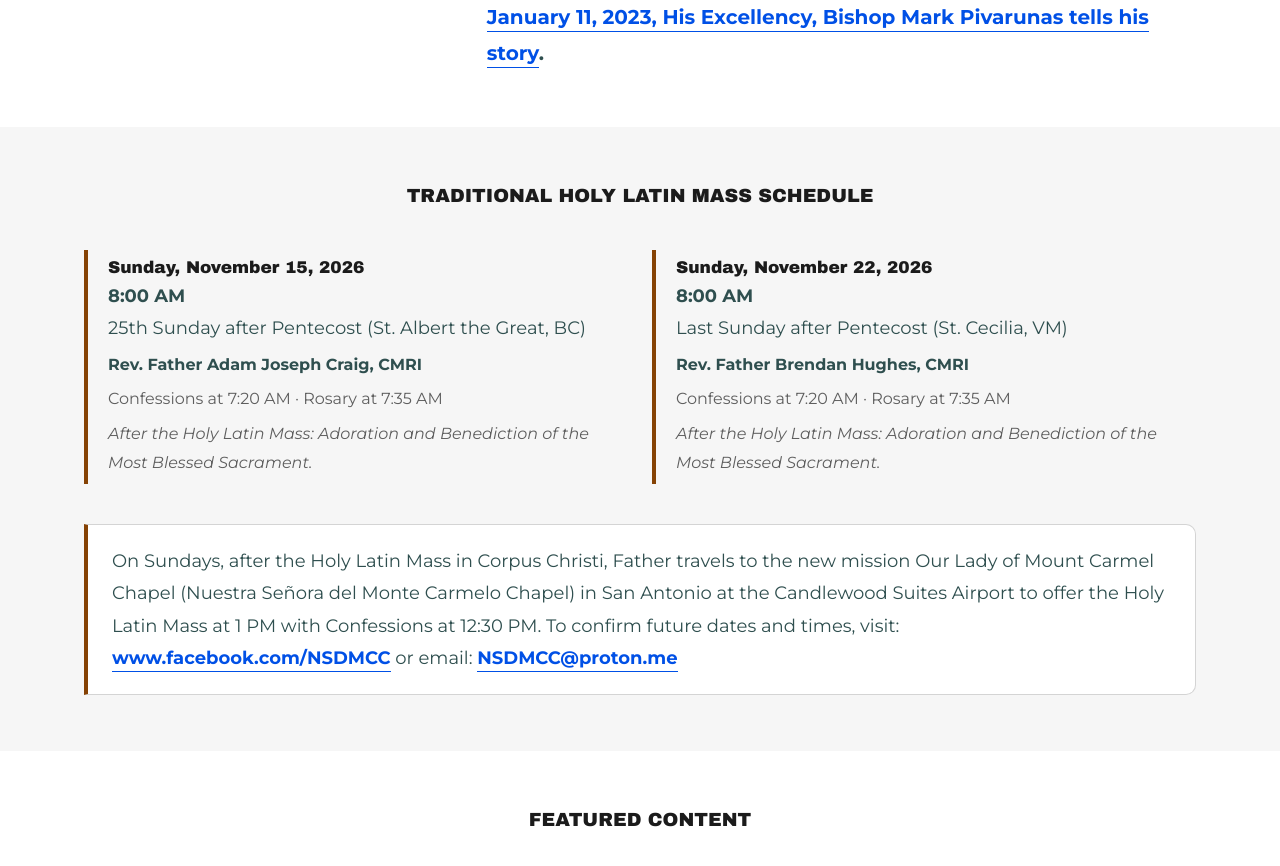
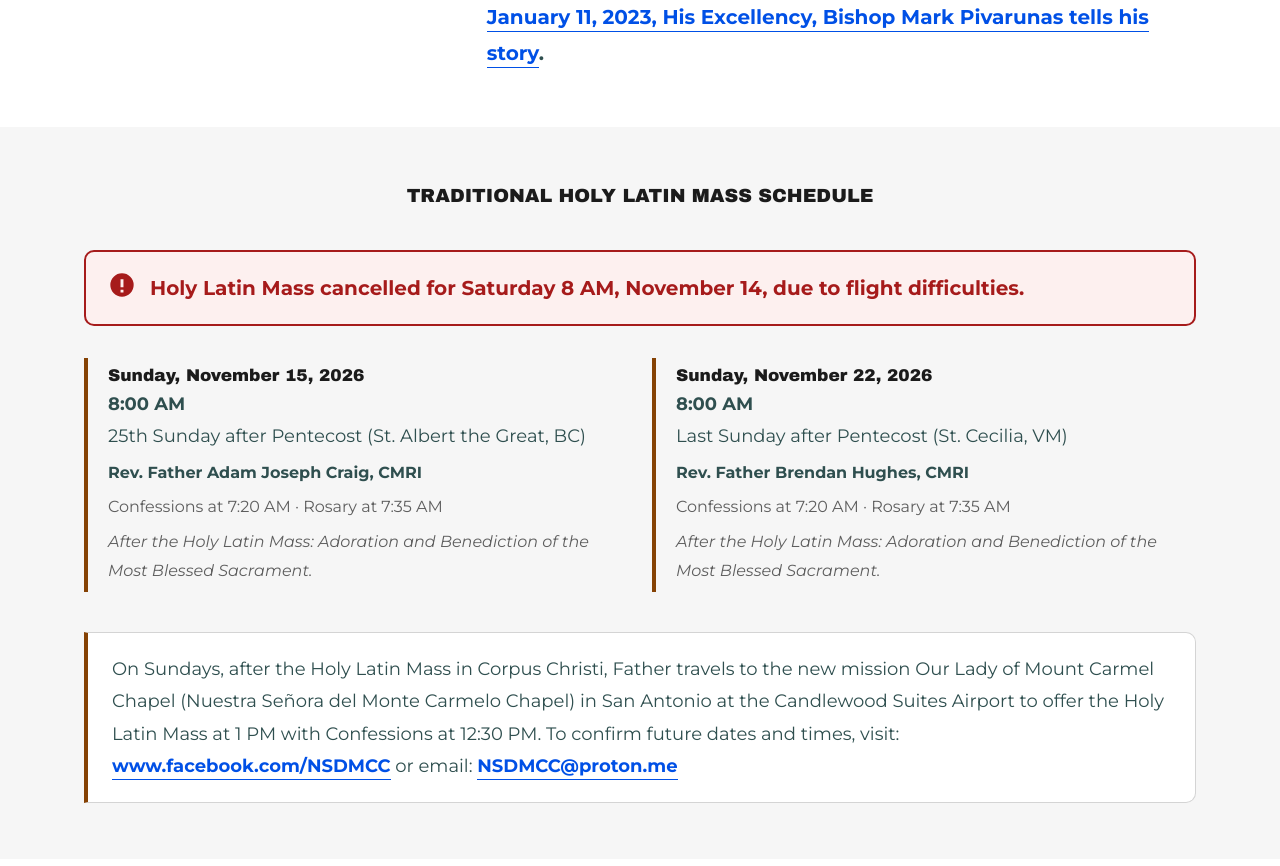
Before and after one commit to ourladymhtchurch/ourladymhtchurch.github.io, a Jekyll site: the page built from index.html, in a window 1280 px wide, cut to the strip 2219-3090 px from the top of the page. Shown: the top 866 px of the strip. Built offline with Jekyll 4.4.1, drawn with Linux system fonts in a browser that asks for light colours.

Commit message:
Add a red alert under the Holy Latin Mass Schedule heading for the November 14 cancellation

```diff
--- a/_data/schedule.yml
+++ b/_data/schedule.yml
@@ -11,9 +11,16 @@
 # links as <https://address>, <name@address> or [words](https://address). Delete the
 # notice (or leave it empty) to hide the box.
 #
+# "alert" is an urgent red box shown right under the "Traditional Holy Latin Mass
+# Schedule" heading, above the Mass cards (for example, a cancellation). Delete it
+# (or leave it empty) to hide the box.
+#
 # Sermons are in _data/featured.yml; prayer intentions and quotes are in
 # _data/prayer.yml.
 # ---------------------------------------------------------------------------
+
+alert: |
+  Holy Latin Mass cancelled for Saturday 8 AM, November 14, due to flight difficulties.
 
 notice: |
   On Sundays, after the Holy Latin Mass in Corpus Christi, Father travels to the new mission Our Lady of Mount Carmel Chapel (Nuestra Señora del Monte Carmelo Chapel) in San Antonio at the Candlewood Suites Airport to offer the Holy Latin Mass at 1 PM with Confessions at 12:30 PM. To confirm future dates and times, visit: [www.facebook.com/NSDMCC](https://www.facebook.com/NSDMCC) or email: <NSDMCC@proton.me>
--- a/_sass/olmht/_home.scss
+++ b/_sass/olmht/_home.scss
@@ -3,6 +3,16 @@
 .news-updated { text-align: center; font-size: 17px; font-weight: 700; color: var(--brown); margin: -24px 0 32px; }
 .news-list { list-style: none; margin: 40px 0 0; padding: 0; }
 .news-list li { font-size: 18px; color: var(--slate); padding: 16px 0; border-top: 1px solid var(--rule); }
+
+/* Urgent box under the schedule heading ("alert" in _data/schedule.yml), e.g. a cancellation */
+.schedule-alert {
+  display: flex; align-items: flex-start; gap: 14px;
+  margin: 0 0 32px; padding: 18px 22px;
+  background: var(--alert-bg); border: 2px solid var(--alert); border-radius: 10px;
+  font-size: 20px; font-weight: 700; line-height: 1.45; color: var(--alert);
+}
+.schedule-alert svg { flex: none; width: 28px; height: 28px; margin-top: 1px; }
+.schedule-alert p + p { margin-top: 10px; }
 
 .schedule-celebrant { font-size: 20px; font-weight: 700; color: var(--slate); margin-bottom: 16px; }
 .schedule { display: grid; gap: 24px; }
--- a/_sass/olmht/_variables.scss
+++ b/_sass/olmht/_variables.scss
@@ -7,6 +7,8 @@
   --peach:        #fea57a;   /* accents on brown backgrounds */
   --link:         #0050e6;   /* bold bright blue text links (news, notices, Resources) */
   --link-hover:   #003399;
+  --alert:        #a61b1b;   /* urgent notices (schedule "alert") */
+  --alert-bg:     #fdf0ef;
   --ink:          #1b1b1b;   /* headings */
   --slate:        #2f4f4f;   /* emphasized body text on the home page */
   --gray:         #5e5e5e;   /* standard body text */
--- a/index.html
+++ b/index.html
@@ -49,6 +49,12 @@ featured.yml, prayer.yml and devotions.yml.
 <section class="section section--panel" id="mass-schedule">
   <div class="container">
     <h2 class="section-title">Traditional Holy Latin Mass Schedule</h2>
+    {% if site.data.schedule.alert %}
+    <div class="schedule-alert">
+      <svg viewBox="0 0 24 24" aria-hidden="true"><path fill="currentColor" fill-rule="evenodd" d="M12 2a10 10 0 1 0 0 20 10 10 0 0 0 0-20zm-1.25 5h2.5v7h-2.5V7zm0 9h2.5v2.5h-2.5V16z"/></svg>
+      <div class="rich">{{ site.data.schedule.alert | markdownify | replace: '<a href="http', '<a target="_blank" rel="noopener" href="http' }}</div>
+    </div>
+    {% endif %}
     {% if site.data.schedule.celebrant %}<p class="schedule-celebrant">{{ site.data.schedule.celebrant }}</p>{% endif %}
     <div class="schedule">
       {% for mass in site.data.schedule.masses %}
```
Also changed, not shown: README.md.
